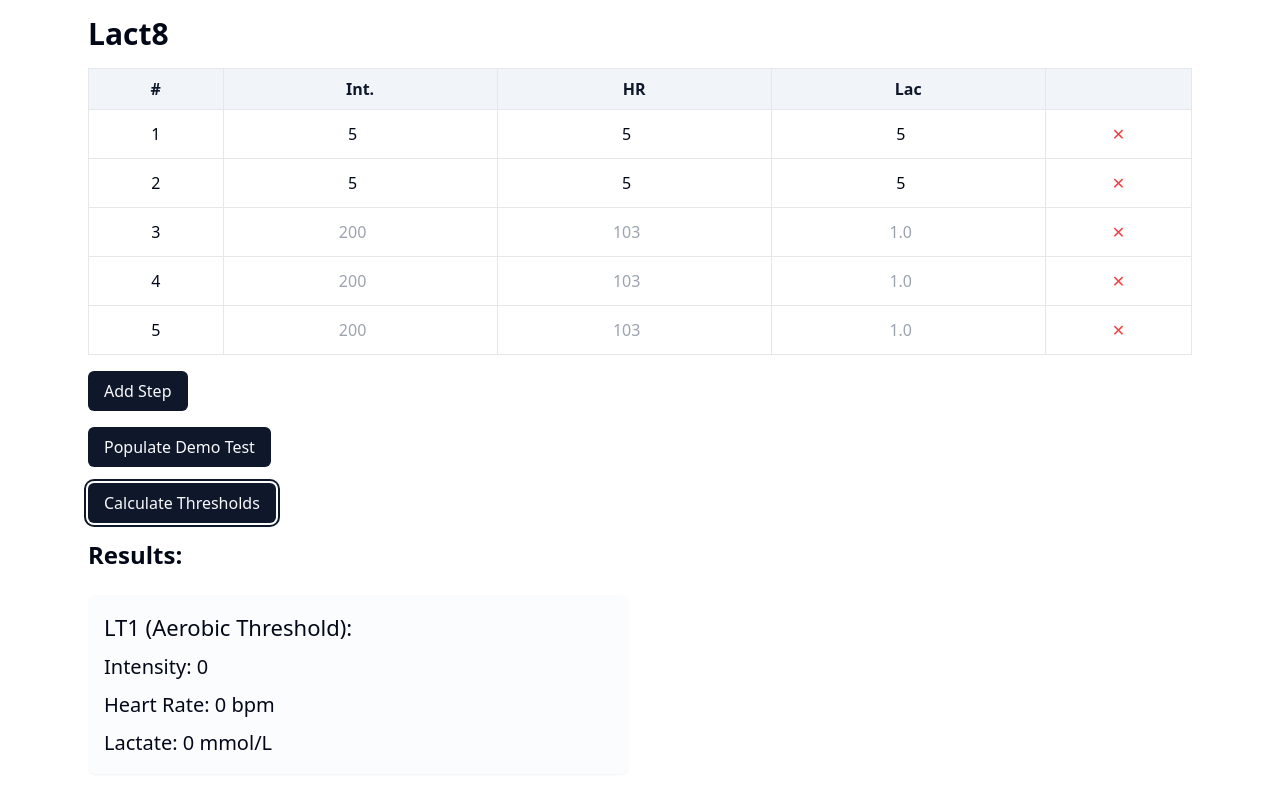
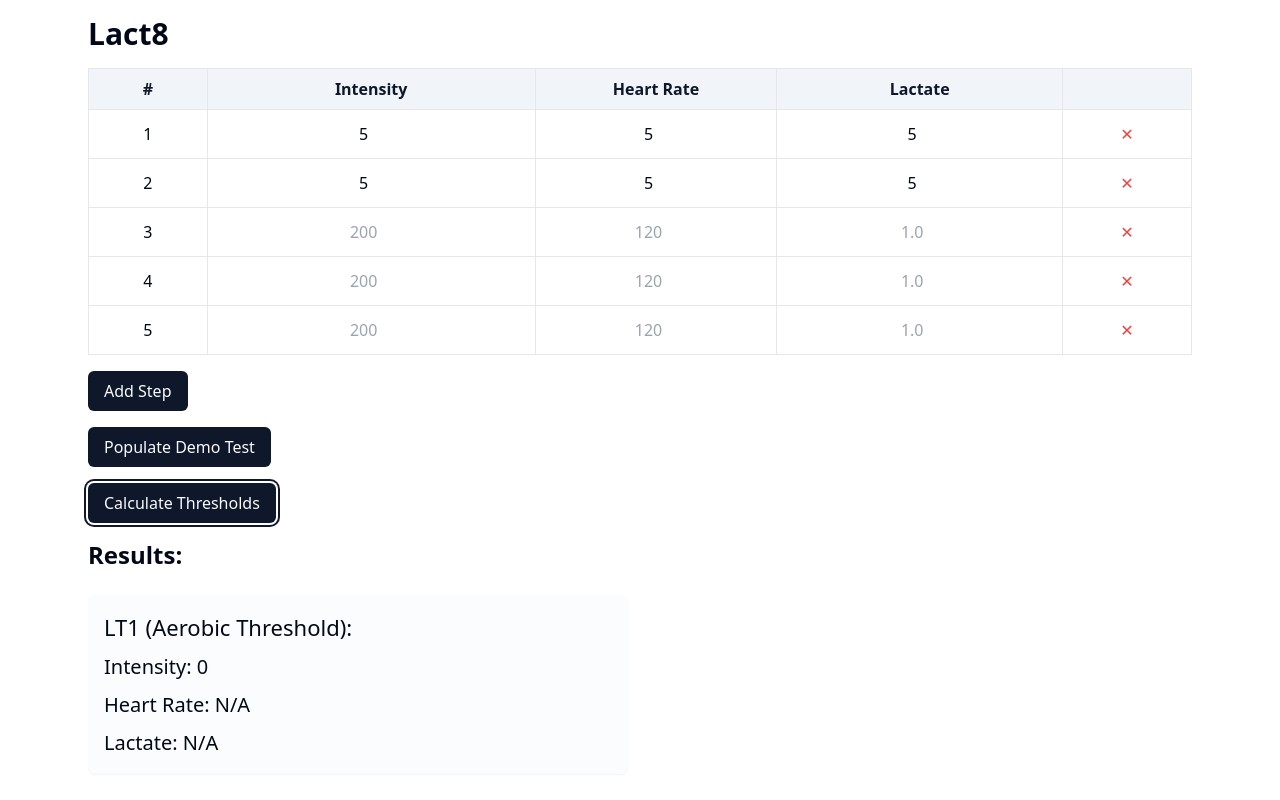
Before and after one commit to benreeve1984/Lact8, a Next.js app in the folder lact8-next/: page / in a window 1280 px wide. Both pictures are taken after typing "5", "5", "5", "5", "5", "5" into the empty fields and a click on the button "Calculate Thresholds". Shown: the top 800 px of the page. Built offline with nearby package versions, Linux system fonts and the light colour scheme.

Commit message:
Fixed first four issues from LLM code review

```diff
--- a/lact8-next/src/app/components/StepsTable.tsx
+++ b/lact8-next/src/app/components/StepsTable.tsx
@@ -1,6 +1,6 @@
 'use client';
 
-import { useEffect, useState } from 'react';
+import { useEffect } from 'react';
 import { Step } from '../types';
 
 interface StepsTableProps {
@@ -20,7 +20,7 @@ export default function StepsTable({ steps, onStepsChange }: StepsTableProps) {
       }));
       onStepsChange(initialSteps);
     }
-  }, []);  // Remove steps and onStepsChange from dependencies to prevent re-initialization
+  }, []); // Keep dependency array empty to prevent re-initialization
 
   const addStep = () => {
     const newStep: Step = {
@@ -52,13 +52,16 @@ export default function StepsTable({ steps, onStepsChange }: StepsTableProps) {
             <tr>
               <th className="w-8">#</th>
               <th className="w-[4.5rem]">
-                <span className="hidden sm:inline">Int.</span>
-                <span className="sm:hidden">Pwr/Spd</span>
+                <span className="hidden sm:inline">Intensity</span>
+                <span className="sm:hidden">Int.</span>
               </th>
-              <th className="w-[4.5rem]">HR</th>
               <th className="w-[4.5rem]">
-                <span className="hidden sm:inline">Lac</span>
-                <span className="sm:hidden">Lact</span>
+                <span className="hidden sm:inline">Heart Rate</span>
+                <span className="sm:hidden">HR</span>
+              </th>
+              <th className="w-[4.5rem]">
+                <span className="hidden sm:inline">Lactate</span>
+                <span className="sm:hidden">Lac</span>
               </th>
               <th className="w-8"></th>
             </tr>
@@ -74,6 +77,8 @@ export default function StepsTable({ steps, onStepsChange }: StepsTableProps) {
                     onChange={(e) => updateStep(step.id, 'intensity', Number(e.target.value))}
                     placeholder="200"
                     className="data-input w-full"
+                    aria-label="Intensity (power or speed)"
+                    min="0"
                   />
                 </td>
                 <td>
@@ -81,8 +86,11 @@ export default function StepsTable({ steps, onStepsChange }: StepsTableProps) {
                     type="number"
                     value={step.heart_rate_bpm || ''}
                     onChange={(e) => updateStep(step.id, 'heart_rate_bpm', Number(e.target.value))}
-                    placeholder="103"
+                    placeholder="120"
                     className="data-input w-full"
+                    aria-label="Heart rate in beats per minute"
+                    min="0"
+                    max="250"
                   />
                 </td>
                 <td>
@@ -93,6 +101,9 @@ export default function StepsTable({ steps, onStepsChange }: StepsTableProps) {
                     placeholder="1.0"
                     step="0.1"
                     className="data-input w-full"
+                    aria-label="Lactate in millimoles per liter"
+                    min="0"
+                    max="30"
                   />
                 </td>
                 <td>
--- a/lact8-next/src/app/components/TestResults.tsx
+++ b/lact8-next/src/app/components/TestResults.tsx
@@ -9,34 +9,96 @@ interface TestResultsProps {
   lt2: Step | null;
 }
 
+interface ThresholdData {
+  name: string;
+  label: string;
+  data: Step;
+  fields: Array<{
+    key: keyof Step;
+    label: string;
+    format: (value: number | null) => string;
+  }>;
+}
+
+interface MarkdownSection {
+  title: string;
+  content: string[];
+}
+
 export default function TestResults({ steps, lt1, lt2 }: TestResultsProps) {
-  const generateMarkdown = () => {
-    let md = `# Lactate Test Results\n\n`;
+  const formatIntensity = (value: number | null) => value?.toString() ?? 'N/A';
+  const formatHeartRate = (value: number | null) => value ? `${value} bpm` : 'N/A';
+  const formatLactate = (value: number | null) => value ? `${value} mmol/L` : 'N/A';
 
-    if (lt1) {
-      md += `## LT1 (Aerobic Threshold)\n`;
-      md += `- Intensity: ${lt1.intensity}\n`;
-      md += `- Heart Rate: ${lt1.heart_rate_bpm} bpm\n`;
-      md += `- Lactate: ${lt1.lactate_mmol_l} mmol/L\n\n`;
+  const thresholdData: ThresholdData[] = [
+    {
+      name: 'lt1',
+      label: 'LT1 (Aerobic Threshold)',
+      data: lt1 ?? {} as Step,
+      fields: [
+        { key: 'intensity', label: 'Intensity', format: formatIntensity },
+        { key: 'heart_rate_bpm', label: 'Heart Rate', format: formatHeartRate },
+        { key: 'lactate_mmol_l', label: 'Lactate', format: formatLactate }
+      ]
+    },
+    {
+      name: 'lt2',
+      label: 'LT2 (Anaerobic Threshold)',
+      data: lt2 ?? {} as Step,
+      fields: [
+        { key: 'intensity', label: 'Intensity', format: formatIntensity },
+        { key: 'heart_rate_bpm', label: 'Heart Rate', format: formatHeartRate },
+        { key: 'lactate_mmol_l', label: 'Lactate', format: formatLactate }
+      ]
     }
+  ];
 
-    if (lt2) {
-      md += `## LT2 (Anaerobic Threshold)\n`;
-      md += `- Intensity: ${lt2.intensity}\n`;
-      md += `- Heart Rate: ${lt2.heart_rate_bpm} bpm\n`;
-      md += `- Lactate: ${lt2.lactate_mmol_l} mmol/L\n\n`;
-    }
+  const generateMarkdown = (): string => {
+    const sections: MarkdownSection[] = [
+      {
+        title: '# Lactate Test Results\n',
+        content: []
+      }
+    ];
 
-    md += `## Raw Data\n\n`;
-    md += `| Step # | Intensity | Heart Rate (bpm) | Lactate (mmol/L) |\n`;
-    md += `|--------|-----------|------------------|------------------|\n`;
+    // Add threshold sections
+    thresholdData.forEach(threshold => {
+      if (threshold.name === 'lt1' && !lt1) return;
+      if (threshold.name === 'lt2' && !lt2) return;
 
-    const sortedSteps = [...steps].sort((a, b) => a.intensity - b.intensity);
-    sortedSteps.forEach((step, index) => {
-      md += `| ${index + 1} | ${step.intensity} | ${step.heart_rate_bpm} | ${step.lactate_mmol_l} |\n`;
+      const thresholdSection: MarkdownSection = {
+        title: `## ${threshold.label}\n`,
+        content: threshold.fields.map(field =>
+          `- ${field.label}: ${field.format(threshold.data[field.key])}`)
+      };
+      sections.push(thresholdSection);
     });
 
-    return md;
+    // Add raw data section
+    const rawDataSection: MarkdownSection = {
+      title: '## Raw Data\n\n',
+      content: [
+        '| Step # | Intensity | Heart Rate (bpm) | Lactate (mmol/L) |',
+        '|--------|-----------|------------------|------------------|'
+      ]
+    };
+
+    const sortedSteps = [...steps].sort((a, b) =>
+      (a.intensity ?? 0) - (b.intensity ?? 0)
+    );
+
+    sortedSteps.forEach((step, index) => {
+      rawDataSection.content.push(
+        `| ${index + 1} | ${formatIntensity(step.intensity)} | ${formatHeartRate(step.heart_rate_bpm)} | ${formatLactate(step.lactate_mmol_l)} |`
+      );
+    });
+
+    sections.push(rawDataSection);
+
+    // Combine all sections
+    return sections
+      .map(section => [section.title, ...section.content].join('\n'))
+      .join('\n\n');
   };
 
   const copyToClipboard = async () => {
@@ -50,31 +112,55 @@ export default function TestResults({ steps, lt1, lt2 }: TestResultsProps) {
     }
   };
 
-  if (!lt1 && !lt2) return null;
+  if (!lt1 && !lt2) {
+    return (
+      <div className="space-y-4 p-4 bg-secondary/30 rounded-lg">
+        <h2 className="text-[24px] sm:text-2xl font-semibold">Analysis Complete</h2>
+        <div className="space-y-2">
+          <p className="text-[18px] sm:text-xl">
+            No lactate thresholds could be identified from the provided data.
+          </p>
+          <ul className="list-disc list-inside space-y-1 text-[16px] sm:text-lg">
+            <li>Ensure you have at least 4 data points</li>
+            <li>Check that intensity values are in ascending order</li>
+            <li>Verify lactate values show a clear progression</li>
+            <li>Look for any outliers or incorrect data entries</li>
+          </ul>
+        </div>
+
+        {steps.length > 0 && (
+          <div className="mt-6">
+            <h3 className="text-[20px] sm:text-xl font-medium mb-4">Current Data Visualization:</h3>
+            <ChartContainer steps={steps} lt1={null} lt2={null} />
+          </div>
+        )}
+      </div>
+    );
+  }
 
   return (
     <div className="space-y-8 overflow-x-hidden">
       <div className="space-y-6">
         <h2 className="text-[24px] sm:text-2xl font-semibold">Results:</h2>
         <div className="grid gap-4 sm:gap-6 md:grid-cols-2">
-          {lt1 && (
-            <div className="space-y-2 p-4 bg-secondary/30 rounded-lg shadow-sm
-                          transition-all hover:shadow-md">
-              <h3 className="text-[22px] sm:text-[22px] font-medium">LT1 (Aerobic Threshold):</h3>
-              <p className="text-[20px] sm:text-[20px]">Intensity: {lt1.intensity}</p>
-              <p className="text-[20px] sm:text-[20px]">Heart Rate: {lt1.heart_rate_bpm} bpm</p>
-              <p className="text-[20px] sm:text-[20px]">Lactate: {lt1.lactate_mmol_l} mmol/L</p>
-            </div>
-          )}
-          {lt2 && (
-            <div className="space-y-2 p-4 bg-secondary/30 rounded-lg shadow-sm
-                          transition-all hover:shadow-md">
-              <h3 className="text-[22px] sm:text-[22px] font-medium">LT2 (Anaerobic Threshold):</h3>
-              <p className="text-[20px] sm:text-[20px]">Intensity: {lt2.intensity}</p>
-              <p className="text-[20px] sm:text-[20px]">Heart Rate: {lt2.heart_rate_bpm} bpm</p>
-              <p className="text-[20px] sm:text-[20px]">Lactate: {lt2.lactate_mmol_l} mmol/L</p>
-            </div>
-          )}
+          {thresholdData.map(threshold => (
+            (threshold.name === 'lt1' && lt1) || (threshold.name === 'lt2' && lt2) ? (
+              <div
+                key={threshold.name}
+                className="space-y-2 p-4 bg-secondary/30 rounded-lg shadow-sm
+                          transition-all hover:shadow-md"
+              >
+                <h3 className="text-[22px] sm:text-[22px] font-medium">
+                  {threshold.label}:
+                </h3>
+                {threshold.fields.map(field => (
+                  <p key={field.key} className="text-[20px] sm:text-[20px]">
+                    {field.label}: {field.format(threshold.data[field.key])}
+                  </p>
+                ))}
+              </div>
+            ) : null
+          ))}
         </div>
       </div>
 
--- a/lact8-next/src/app/components/ThresholdCalculator.tsx
+++ b/lact8-next/src/app/components/ThresholdCalculator.tsx
@@ -22,12 +22,18 @@ function calculateDistance(x1: number, y1: number, x2: number, y2: number, x: nu
 export default function ThresholdCalculator({ steps }: ThresholdCalculatorProps) {
   const [lt1, setLt1] = useState<Step | null>(null);
   const [lt2, setLt2] = useState<Step | null>(null);
+  const [hasCalculated, setHasCalculated] = useState(false);
 
   const calculateThresholds = () => {
     if (steps.length < 4) {
       alert('Please add at least 4 steps to calculate thresholds');
       return;
     }
+
+    // Reset previous results
+    setLt1(null);
+    setLt2(null);
+    setHasCalculated(true);
 
     // Sort steps by intensity to ensure correct order
     const sortedSteps = [...steps].sort((a, b) => a.intensity - b.intensity);
@@ -78,17 +84,13 @@ export default function ThresholdCalculator({ steps }: ThresholdCalculatorProps)
       }
     }
 
-    // Set thresholds if found
+    // Set the thresholds if found
     if (lt1Index !== -1) {
       setLt1(sortedSteps[lt1Index]);
-    } else {
-      setLt1(null);
     }
 
     if (lt2Index !== -1) {
       setLt2(sortedSteps[lt2Index]);
-    } else {
-      setLt2(null);
     }
   };
 
@@ -100,7 +102,9 @@ export default function ThresholdCalculator({ steps }: ThresholdCalculatorProps)
       >
         Calculate Thresholds
       </button>
-      <TestResults steps={steps} lt1={lt1} lt2={lt2} />
+      {hasCalculated && (
+        <TestResults steps={steps} lt1={lt1} lt2={lt2} />
+      )}
     </div>
   );
 }
--- a/lact8-next/src/app/globals.css
+++ b/lact8-next/src/app/globals.css
@@ -10,10 +10,6 @@
     --primary-foreground: 210 40% 98%;
     --secondary: 210 40% 96.1%;
     --secondary-foreground: 222.2 47.4% 11.2%;
-  }
-
-  body {
-    @apply bg-background text-foreground;
   }
 }
 
@@ -62,3 +58,20 @@
            text-sm sm:text-base;
   }
 }
+
+/* Chart styles */
+.chart-canvas {
+  font-family: system-ui, -apple-system, sans-serif;
+}
+
+@media (max-width: 640px) {
+  .chart-canvas {
+    font-size: 10px;
+  }
+}
+
+@media (min-width: 641px) {
+  .chart-canvas {
+    font-size: 12px;
+  }
+}
```
Also changed, not shown: lact8-next/src/app/components/ChartContainer.tsx (+25 -11 lines). Lines whose indentation alone changed are shown as unchanged.
